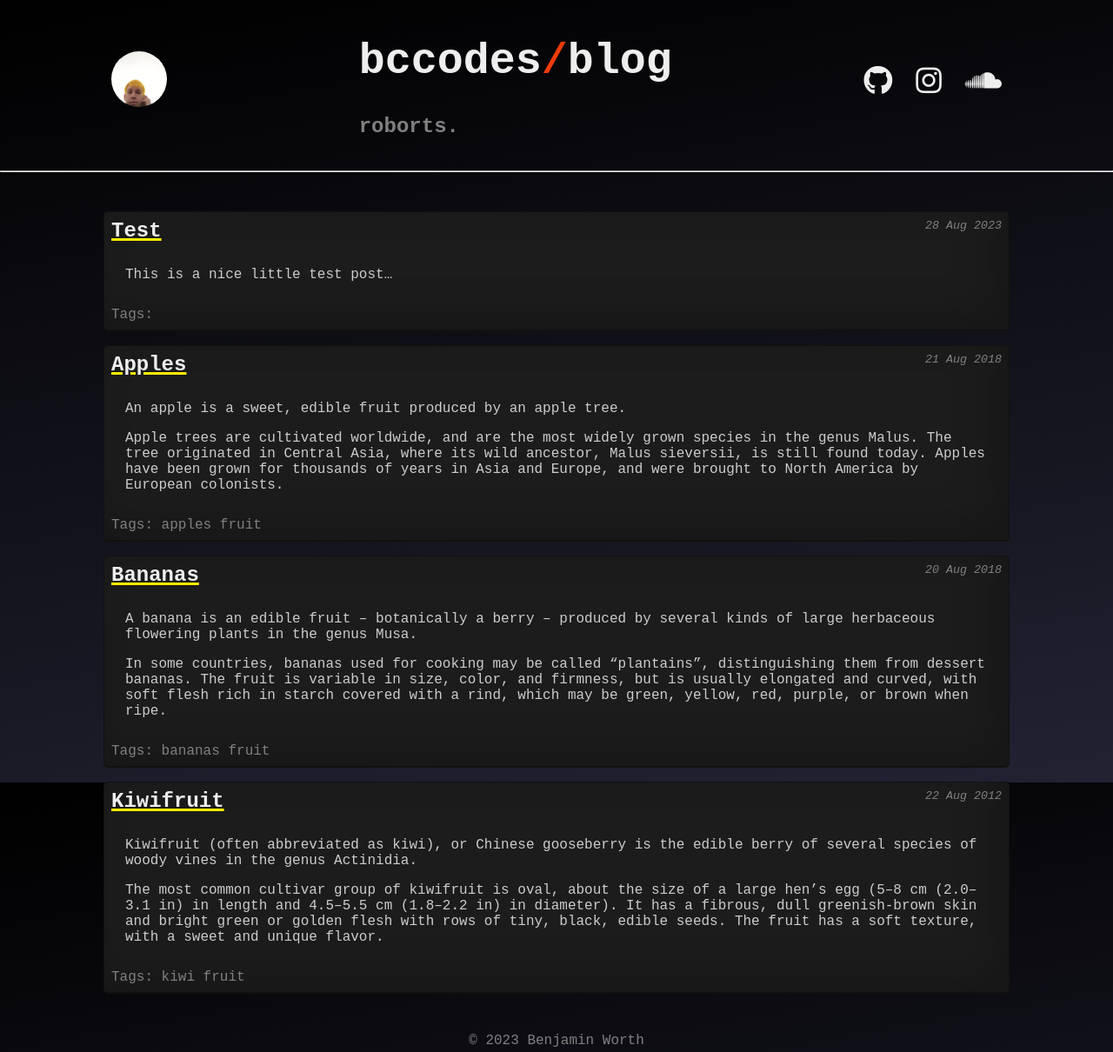
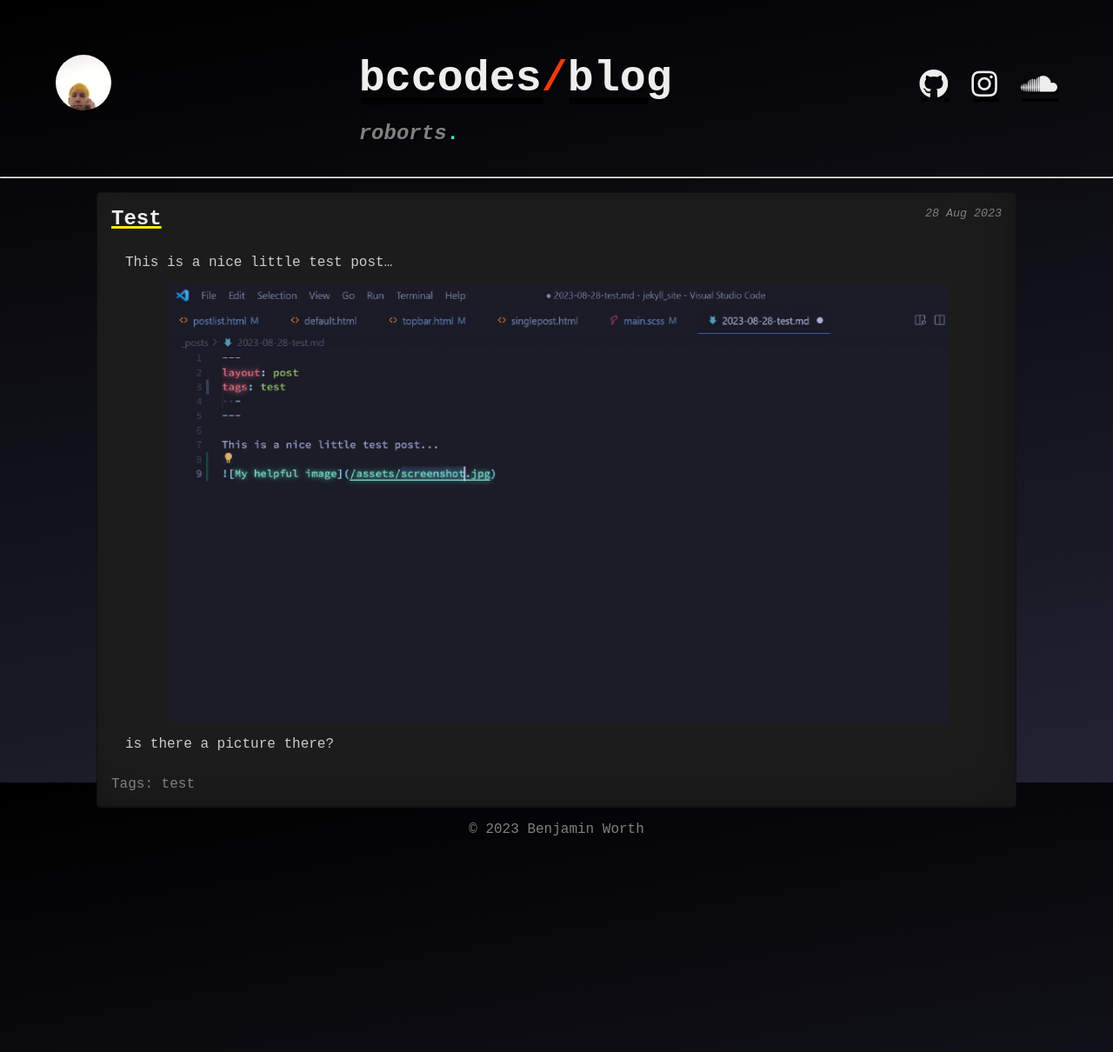
Before and after one commit to bccodes/bccodes.github.io, a Jekyll site: the page built from index.html, in a window 1280 px wide. Shown: the whole page at 87% size. Built offline with Jekyll 4.4.1, drawn with Linux system fonts in a browser that asks for light colours; after the commit the page ends 972 px from its top, so only the background shows below that.

Commit message:
big changes

```diff
--- a/_includes/postlist.html
+++ b/_includes/postlist.html
@@ -1,7 +1,7 @@
 {% for post in site.posts %}
 <div class="postcard" id="{{ post.title }}">
     <span class="topstuff">
-        <span class="posttitle"><a href="{{ site.url }}{{ post.url }}">{{ post.title }}</a></span>
+        <span class="posttitle"><a href="{{ site.url }}/#{{ post.title }}">{{ post.title }}</a></span>
         <span class="date">{{ post.date | date_to_string}}</span>
     </span>
     <div class="content">{{ post.content }}</div>
--- a/_includes/topbar.html
+++ b/_includes/topbar.html
@@ -1,8 +1,8 @@
 <span>
-    <a href="{{ site.url }}" style="cursor: default;"><img id="lilpic" src="assets/images/lilben.jpg"></img></a>
+    <a href="{{ site.url }}" style="cursor: default;"><img id="lilpic" src="assets/images/lilben.jpg" title="Hi, I'm Ben!"></img></a>
 </span>
 <span>
-<h1><a href="{{ site.url }}">bccodes<span id="slash">/</span>blog</a></h1>
+<h1><a href="{{ site.url }}"><span id="underline">bccodes</span><span id="slash">/</span><span id="underline">blo</span>g</a></h1>
 <h2>roborts<span id="dot">.</span></h2>
 </span>
 <span id="menuicon">
--- a/_posts/2012-08-22-kiwifruit.md
+++ /dev/null
@@ -1,14 +0,0 @@
----
-layout: post
-tags:
-    - kiwi
-    - fruit
----
-Kiwifruit (often abbreviated as kiwi), or Chinese gooseberry is the
-edible berry of several species of woody vines in the genus Actinidia.
-
-The most common cultivar group of kiwifruit is oval, about the size of
-a large hen's egg (5–8 cm (2.0–3.1 in) in length and 4.5–5.5 cm
-(1.8–2.2 in) in diameter). It has a fibrous, dull greenish-brown skin
-and bright green or golden flesh with rows of tiny, black, edible
-seeds. The fruit has a soft texture, with a sweet and unique flavor.
--- a/_posts/2018-08-20-bananas.md
+++ /dev/null
@@ -1,15 +0,0 @@
----
-layout: post
-tags:
-    - bananas
-    - fruit
----
-
-A banana is an edible fruit – botanically a berry – produced by several
-kinds of large herbaceous flowering plants in the genus Musa.
-
-In some countries, bananas used for cooking may be called "plantains",
-distinguishing them from dessert bananas. The fruit is variable in size,
-color, and firmness, but is usually elongated and curved, with soft
-flesh rich in starch covered with a rind, which may be green, yellow,
-red, purple, or brown when ripe.
--- a/_posts/2018-08-21-apples.md
+++ /dev/null
@@ -1,13 +0,0 @@
----
-layout: post
-tags:
-    - apples
-    - fruit
----
-An apple is a sweet, edible fruit produced by an apple tree.
-
-Apple trees are cultivated worldwide, and are the most widely grown
-species in the genus Malus. The tree originated in Central Asia, where
-its wild ancestor, Malus sieversii, is still found today. Apples have
-been grown for thousands of years in Asia and Europe, and were brought
-to North America by European colonists.
--- a/_posts/2023-08-28-test.md
+++ b/_posts/2023-08-28-test.md
@@ -1,7 +1,11 @@
 ---
 layout: post
 tags:
-  -
+  - test
 ---
 
 This is a nice little test post...
+
+![My helpful image](/assets/images/screenshot.jpg)
+
+is there a picture there?
--- a/_sass/main.scss
+++ b/_sass/main.scss
@@ -9,17 +9,25 @@
 
 #topbar {
     cursor: default;
-    padding: 1ex 10vw 1ex 10vw;
+    padding: 1ex 5vw 1ex 5vw;
     display: flex;
     flex-direction: row;
     justify-content: space-between;
+    text-shadow: 2px 2px black;
+
 
     h1 {
         font-size: 50px;
+        padding-top: 20px;
+        color: white;
+        transition-duration: 3.2s;
+
     }
 
     h2 {
         color: gray;
+        margin-top: -1ex;
+        font-style: italic;
     }
 
     span {
@@ -33,22 +41,37 @@
         text-decoration: none;
     }
 
+    #underline {
+        text-decoration: underline 8px rgba(128, 128, 128, 0);
+        text-underline-offset: 6px;
+        transition-duration: 3.2s;
+    }
+
+    h1:hover #underline {
+        text-decoration: underline 8px rgba(128, 128, 128, 0.6);
+        transition-duration: 0.2s;
+    }
+
     #lilpic {
         height: 64px;
         width: 64px;
         background-color: gray;
         border-radius: 100%;
+        box-shadow: 0px 0px 0px 2px black;
     }
 
     #slash {
         color: rgb(240, 60, 10);
+        transition-duration: 10s;
+    }
+
+    h1:hover #slash {
+        color: rgb(255, 85, 45);
+        transition-duration: 0.0s;
     }
 
     #dot {
-        text-shadow: 2px 0 0 black;
-    }
-
-    #dot:hover {
+        font-style: normal;
         color: turquoise;
     }
 
@@ -60,29 +83,42 @@
     #menuicon {
         font-size: 45px;
         font-weight: lighter;
+        white-space: nowrap;
+    }
+
+    #gh-icon,
+    #ig-icon,
+    #sc-icon {
+        text-decoration: underline 4px rgba(0, 0, 0, 0);
     }
 
     #gh-icon:hover {
         text-decoration: underline 4px red;
         text-underline-offset: 8px;
         text-shadow: 0 0 48px #ff0000;
+        transition-duration: 0.2s;
+
     }
 
     #ig-icon:hover {
         text-decoration: underline 4px #ff4fe2;
         text-underline-offset: 8px;
         text-shadow: 0 0 48px #ff4fe2;
+        transition-duration: 0.2s;
+
     }
 
     #sc-icon:hover {
         text-decoration: underline 4px #ff8a2b;
         text-underline-offset: 8px;
         text-shadow: 0 0 48px #ff8a2b;
+        transition-duration: 0.2s;
+
     }
 }
 
 #postlist {
-    margin: 5vh 5vw 5vh 5vw;
+    margin: 1em 5vw 1em 5vw;
     display: flex;
     gap: 1em;
     flex-direction: column;
@@ -96,7 +132,7 @@
     border-bottom: solid 2px #111111;
     border-radius: 5px;
     margin: auto;
-    padding: 0.5em;
+    padding: 1em;
     flex-direction: column;
     box-shadow: -16px -16px 48px #00000033 inset;
 
@@ -111,12 +147,12 @@
 
             a {
                 color: #eeeeee;
-                text-decoration-color: rgb(255,235,0);
+                text-decoration-color: rgb(255, 235, 0);
                 text-decoration-thickness: 3px;
             }
 
             a:visited {
-                text-decoration-color: rgb(255,235,0);
+                text-decoration-color: rgb(255, 235, 0);
             }
         }
 
@@ -137,7 +173,12 @@
         padding-left: 1em;
         color: #cccccc;
 
-
+        img {
+            display: flex;
+            margin: auto;
+            max-width: 90%;
+            height: auto;
+        }
     }
 
     .tags {
@@ -166,11 +207,18 @@
 #footer {
     color: gray;
     text-align: center;
-    padding-bottom: 4px;
+    padding-bottom: 1ex;
 }
 
+@media only screen and (max-width: 575px) {
 
-@media only screen and (max-width: 600px) {
+    #postlist {
+        margin-left: 0px;
+        margin-right: 15px;
+    }
+}
+
+@media only screen and (max-width: 640px) {
     #topbar {
         padding-left: 5vw;
         padding-right: 5vw;
@@ -189,8 +237,5 @@
         }
     }
 
-    #postview {
-        margin-left: 10px;
-        margin-right: 10px;
-    }
+
 }
```
Also changed, not shown: assets/images/screenshot.jpg (added), 8 other files.
